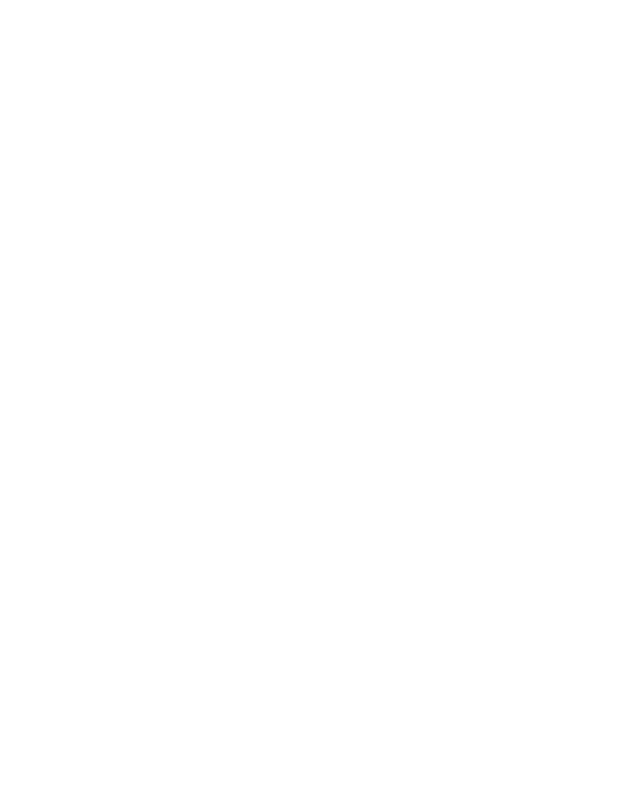
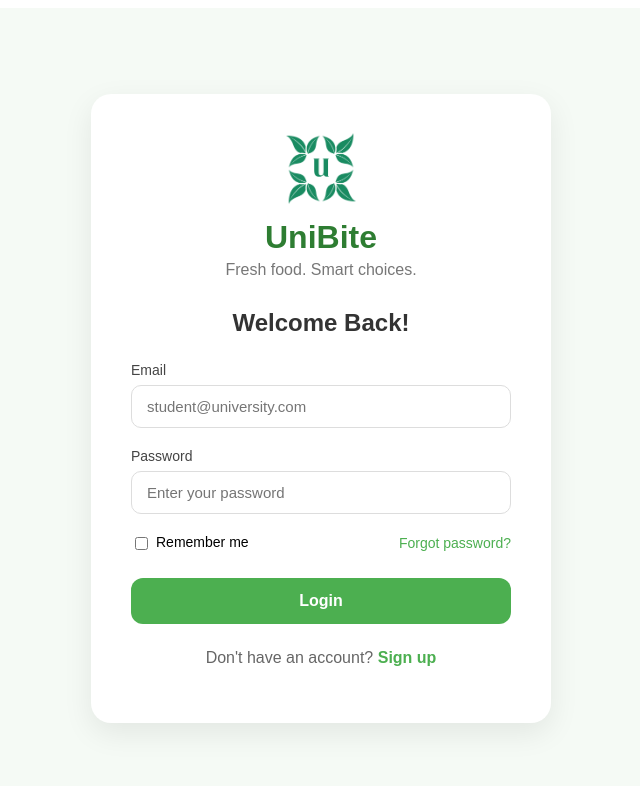
Before and after one commit to avrapavlos/UniBite, a website: page unibite/public/pages/auth/login.html in a window 1280 px wide. Shown: the whole page, without its empty margins (319-959 px from the left). Drawn offline with Linux system fonts and the light colour scheme.

Commit message:
Better format the frontend and add backend connection

```diff
--- /dev/null
+++ b/unibite/public/css/auth/login.css
@@ -0,0 +1,256 @@
+/* Main page */
+
+.login-page {
+
+    min-height: 100vh;
+
+    display: flex;
+    justify-content: center;
+    align-items: center;
+
+    background: #f5faf5;
+
+    font-family: Arial, sans-serif;
+
+}
+
+
+/* Login card */
+
+.login-container {
+
+    width: 380px;
+
+    background: white;
+
+    padding: 40px;
+
+    border-radius: 20px;
+
+    box-shadow:
+        0 10px 30px rgba(0,0,0,0.08);
+
+}
+
+
+/* Logo */
+
+.logo-section {
+
+    text-align: center;
+
+    margin-bottom: 30px;
+
+}
+
+
+.logo-icon {
+
+    width: 70px;
+    height: 70px;
+
+    margin: auto;
+
+    display: flex;
+
+    align-items: center;
+    justify-content: center;
+
+    border-radius: 50%;
+
+    font-size: 35px;
+
+}
+
+.logo-icon-image {
+    width: 100%;
+}
+
+.logo-section h1 {
+
+    color: #2e7d32;
+
+    margin: 15px 0 5px;
+
+    font-size: 32px;
+
+}
+
+
+.logo-section p {
+
+    color: #777;
+
+    margin: 0;
+
+}
+
+
+/* Form */
+
+.login-form h2 {
+
+    color: #333;
+
+    text-align: center;
+
+    margin-bottom: 25px;
+
+}
+
+
+
+.input-group {
+
+    margin-bottom: 20px;
+
+}
+
+
+.input-group label {
+
+    display: block;
+
+    margin-bottom: 7px;
+
+    color: #444;
+
+    font-size: 14px;
+
+}
+
+
+.input-group input {
+
+    width: 100%;
+
+    box-sizing: border-box;
+
+    padding: 12px 15px;
+
+    border-radius: 10px;
+
+    border: 1px solid #ddd;
+
+    font-size: 15px;
+
+    outline: none;
+
+}
+
+
+.input-group input:focus {
+
+    border-color: #4CAF50;
+
+}
+
+
+
+/* Options */
+
+.options {
+
+    display: flex;
+
+    justify-content: space-between;
+
+    align-items: center;
+
+    font-size: 14px;
+
+    margin-bottom: 25px;
+
+}
+
+
+.options a {
+
+    color: #4CAF50;
+
+    text-decoration: none;
+
+}
+
+
+.remember {
+
+    display: flex;
+
+    gap: 5px;
+
+}
+
+
+
+/* Button */
+
+button {
+
+    width: 100%;
+
+    padding: 14px;
+
+    border: none;
+
+    border-radius: 12px;
+
+    background: #4CAF50;
+
+    color: white;
+
+    font-size: 16px;
+
+    font-weight: bold;
+
+    cursor: pointer;
+
+    transition: 0.2s;
+
+}
+
+
+button:hover {
+
+    background: #388E3C;
+
+}
+
+
+/* Register */
+
+.register {
+
+    text-align: center;
+
+    margin-top: 25px;
+
+    color: #666;
+
+}
+
+
+.register a {
+
+    color: #4CAF50;
+
+    font-weight: bold;
+
+    text-decoration: none;
+
+}
+
+
+/* Mobile */
+
+@media(max-width:480px){
+
+    .login-container {
+
+        width: 90%;
+
+        padding: 30px;
+
+    }
+
+}
--- /dev/null
+++ b/unibite/public/js/pages/loginPage.js
@@ -0,0 +1,43 @@
+// Function used to login to app and sumbit the form
+function loginToApp() {
+    // Get login form
+    const loginForm = document.getElementById("login-form");
+
+    loginForm.addEventListener("submit", (event) => {
+
+        // This is used to prevent page reloading
+        event.preventDefault();
+
+        //Get users data
+        const email = document.getElementById("email").value;
+
+        const password = document.getElementById("password").value;
+
+        //THis is where the connection to the backend will happen
+        // FROM CHATGPT AN EXAMPLE
+        const response = await fetch("/api/login", {
+            method: "POST",
+
+            headers: {
+                "Content-Type": "application/json"
+            } ,
+
+            body: JSON.stringify({
+                email,
+                password
+            })
+        })
+
+        // ANd after it checks, if mathcing it gives the user data
+        const data = await response.json;
+
+        console.log(email);
+        console.log(password);
+    })
+}
+
+function init() {
+    loginToApp();
+}
+
+init();
--- a/unibite/public/pages/auth/login.html
+++ b/unibite/public/pages/auth/login.html
@@ -0,0 +1,97 @@
+<!DOCTYPE html>
+<html lang="en">
+
+<head>
+    <meta charset="UTF-8">
+    <meta name="viewport" content="width=device-width, initial-scale=1.0">
+    <link rel="stylesheet" href="../../css/auth/login.css">
+    <title>Document</title>
+</head>
+
+<body>
+    <div class="login-page">
+
+        <div class="login-container">
+
+            <!-- Logo -->
+            <div class="logo-section">
+                <div class="logo-icon">
+                    <img class="logo-icon-image" src="../../images/logo/logo.png">
+                </div>
+
+                <h1>UniBite</h1>
+                <p>Fresh food. Smart choices.</p>
+            </div>
+
+
+            <!-- Login Form -->
+            <form class="login-form" id="login-form">
+
+                <h2>Welcome Back!</h2>
+
+                <div class="input-group">
+                    <label for="email">
+                        Email
+                    </label>
+
+                    <input
+                    type="email"
+                    id="email"
+                    name="email"
+                    placeholder="student@university.com"
+                    required>
+                </div>
+
+
+                <div class="input-group">
+
+                    <label for="password">
+                        Password
+                    </label>
+
+                    <input
+                    type="password"
+                    id="password"
+                    name="password"
+                    placeholder="Enter your password" required>
+
+                </div>
+
+
+                <div class="options">
+
+                    <label class="remember">
+                        <input type="checkbox">
+                        Remember me
+                    </label>
+
+                    <a href="#">
+                        Forgot password?
+                    </a>
+
+                </div>
+
+
+                <button type="submit">
+                    Login
+                </button>
+
+
+                <p class="register">
+                    Don't have an account?
+                    <a href="#">
+                        Sign up
+                    </a>
+                </p>
+
+
+            </form>
+
+        </div>
+
+    </div>
+
+    <script type="module" src="../../js/pages/loginPage.js"></script>
+</body>
+
+</html>
```
Also changed, not shown: unibite/public/components/OfferCard/OfferCard.js (+16 -11 lines), unibite/public/components/OfferDetails/OfferDetails.js (+19 -13 lines), unibite/public/components/OfferDetails/OfferDetailsManager.js (+19 -9 lines), unibite/public/js/dataLoaders/offers.js (added, +29 -0 lines), unibite/public/js/helperFunctions/mapDistance.js (added, +21 -0 lines), unibite/public/js/offers.js (deleted, +0 -59 lines), unibite/public/js/pages/browsePage.js (renamed from unibite/public/js/browsePage.js, +17 -4 lines), unibite/public/js/renderers/offersRenderer.js (added, +34 -0 lines), unibite/public/pages/offers/BrowsePage.html (+1 -1 lines), unibite/public/js/helperFunctions/filters.js (added).
